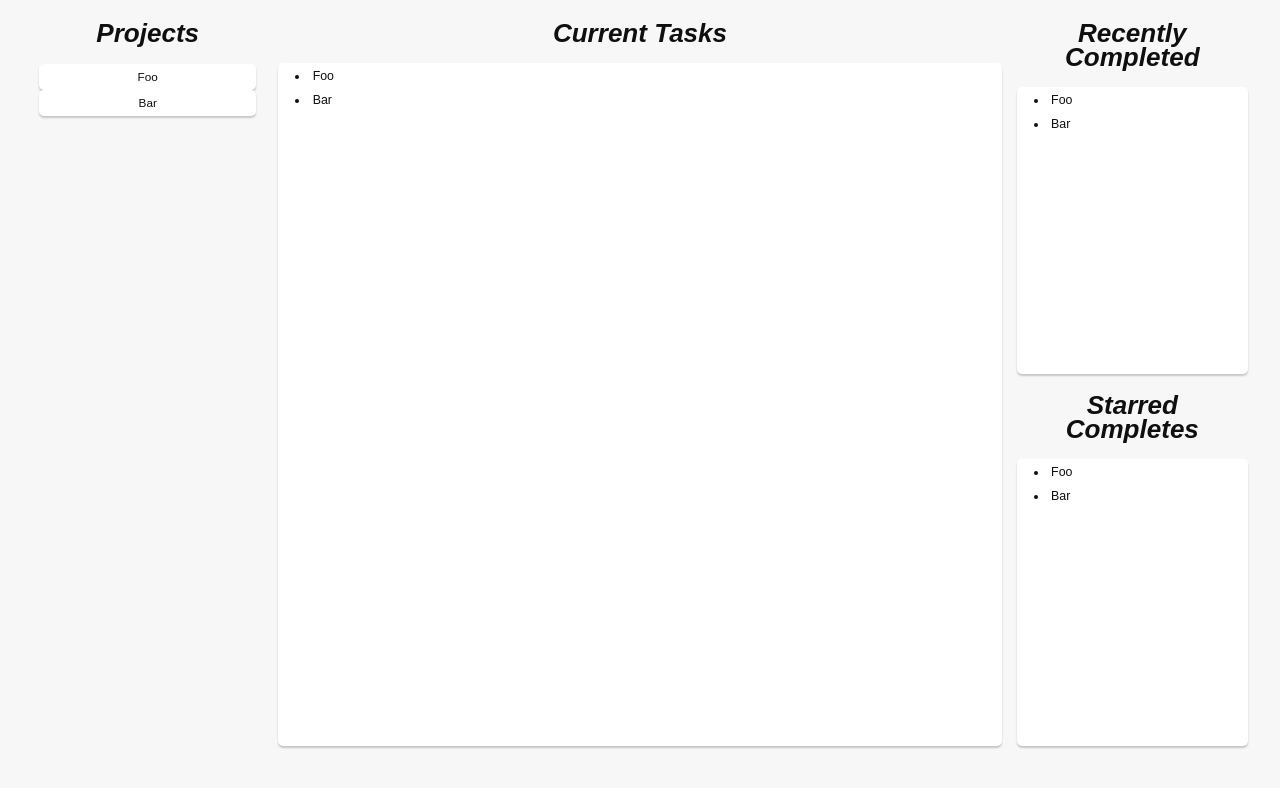
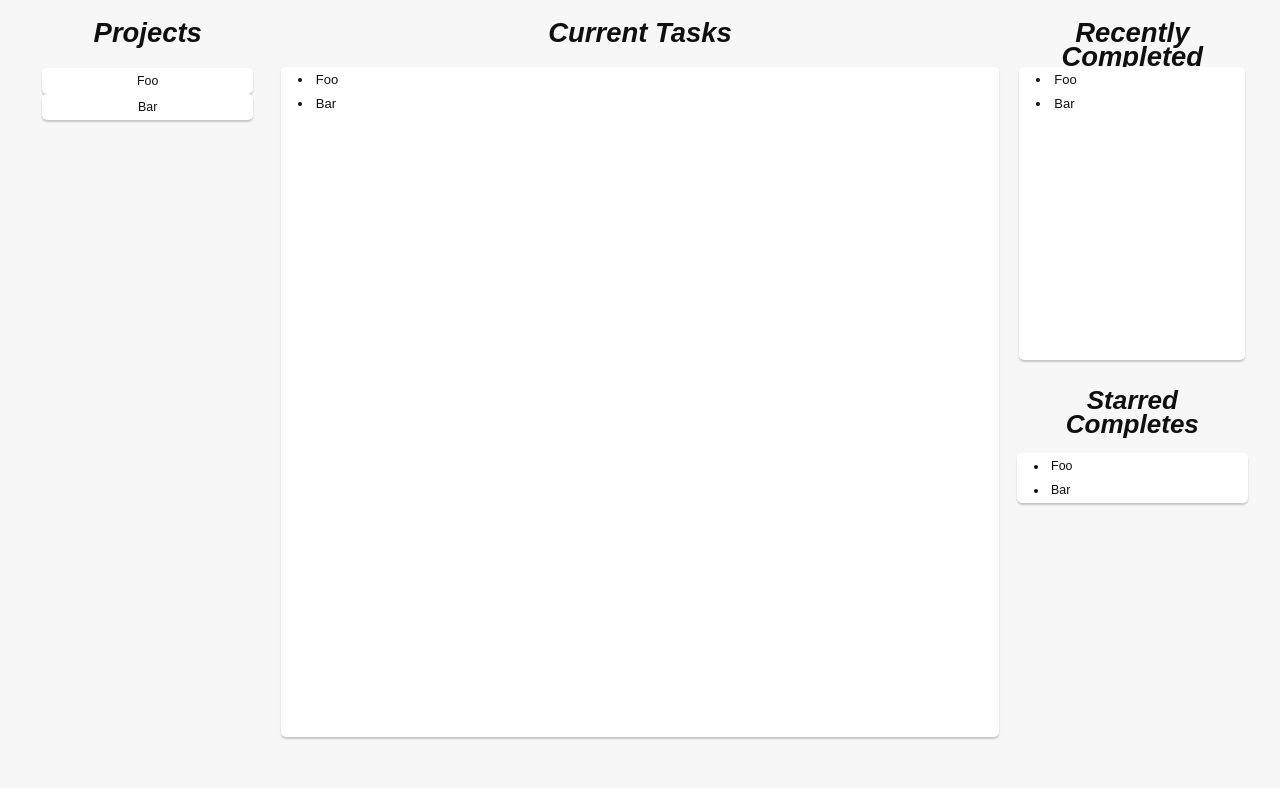
Before and after one commit to npetrangelo/task-tool, a Vue app: page / in a window 1280 px wide. Shown: the top 788 px of the page. Built offline with nearby package versions, Linux system fonts and the light colour scheme.

Commit message:
Adjusted grid so top titles have their own row

```diff
--- a/src/components/Current.vue
+++ b/src/components/Current.vue
@@ -4,13 +4,11 @@ const tasks = ref([{ message: 'Foo' }, { message: 'Bar' }]);
 </script>
 
 <template>
-    <div class="current">
-        <h1>Current Tasks</h1>
-        <div class="tasks standout">
-            <li v-for="task in tasks">
-                {{ task.message }}
-            </li>
-        </div>
+    <h1 class="ctitle">Current Tasks</h1>
+    <div class="current tasks standout">
+        <li v-for="task in tasks">
+            {{ task.message }}
+        </li>
     </div>
 </template>
 
@@ -23,6 +21,6 @@ const tasks = ref([{ message: 'Foo' }, { message: 'Bar' }]);
     box-shadow: 0 2px 2px rgba(0, 0, 0, 0.2);
     text-align: left;
     padding-left: 2vh;
-    height: 100%;
+    margin: 10px;
 }
 </style>
--- a/src/components/Projects.vue
+++ b/src/components/Projects.vue
@@ -4,17 +4,19 @@ const items = ref([{ message: 'Foo' }, { message: 'Bar' }]);
 </script>
 
 <template>
+    <h1 class="ptitle">Projects</h1>
     <div class="projects">
-        <h1>Projects</h1>
-        <div class="col">
-            <div v-for="item in items" class="standout project">
-                {{ item.message }}
-            </div>
+        <div v-for="item in items" class="standout project">
+            {{ item.message }}
         </div>
     </div>
 </template>
 
 <style>
+.projects {
+    margin: 10px;
+}
+
 .project {
     box-shadow: 0 2px 2px rgba(0, 0, 0, 0.2);
 }
--- a/src/components/Recent.vue
+++ b/src/components/Recent.vue
@@ -4,13 +4,11 @@ const tasks = ref([{ message: 'Foo' }, { message: 'Bar' }]);
 </script>
 
 <template>
-    <div class="recent">
-        <h1>Recently Completed</h1>
-        <div class="tasks standout">
-            <li v-for="task in tasks">
-                {{ task.message }}
-            </li>
-        </div>
+    <h1 class="rtitle">Recently Completed</h1>
+    <div class="recent tasks standout">
+        <li v-for="task in tasks">
+            {{ task.message }}
+        </li>
     </div>
 </template>
 
--- a/src/components/Starred.vue
+++ b/src/components/Starred.vue
@@ -6,7 +6,7 @@ const tasks = ref([{ message: 'Foo' }, { message: 'Bar' }]);
 <template>
     <div class="starred">
         <h1>Starred Completes</h1>
-        <div class="col tasks standout">
+        <div class="tasks standout">
             <li v-for="task in tasks">
                 {{ task.message }}
             </li>
@@ -20,3 +20,12 @@ const tasks = ref([{ message: 'Foo' }, { message: 'Bar' }]);
     flex-direction: column;
 }
 </style>
+
+<style scoped>
+.tasks {
+    box-shadow: 0 2px 2px rgba(0, 0, 0, 0.2);
+    text-align: left;
+    padding-left: 2vh;
+    margin: 0px;
+}
+</style>
--- a/src/styles.css
+++ b/src/styles.css
@@ -28,11 +28,24 @@ body {
 .grid {
   height: 100%;
   display: grid;
-  grid-template-rows: 50% 50%;
+  grid-template-rows: 54px auto auto;
   grid-template-columns: max(150px, 20%) auto max(150px, 20%);
   grid-template-areas:
+    "ptitle ctitle rtitle"
     "projects current recent"
     "projects current starred";
+}
+
+.ptitle {
+  grid-area: ptitle;
+}
+
+.ctitle {
+  grid-area: ctitle;
+}
+
+.rtitle {
+  grid-area: rtitle;
 }
 
 .projects {
```
